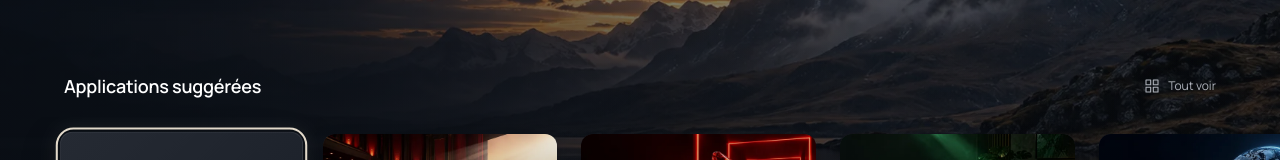
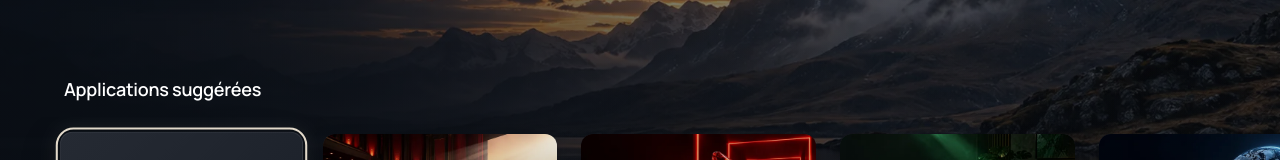
Before and after one commit to DwennK/canapey-launcher, a Vue app: page / in a window 1280 px wide. Shown: the part 379-539 px from the top of the page. Built offline with nearby package versions, Linux system fonts and the light colour scheme.

Commit message:
style: remove the redundant home library button
Remove Tout voir from the carousel heading while preserving the existing Library navigation and return-to-home control.

```diff
--- a/src/App.vue
+++ b/src/App.vue
@@ -1426,16 +1426,7 @@ onUnmounted(() => {
           }}</span>
         </div>
         <button
-          v-if="view === 'carousel'"
-          class="text-button"
-          @click="
-            view = 'grid';
-            focusCard();
-          "
-        >
-          <Icon name="grid" :size="16" />Tout voir</button
-        ><button
-          v-else
+          v-if="view === 'grid'"
           class="text-button"
           @click="
             view = 'carousel';
```
